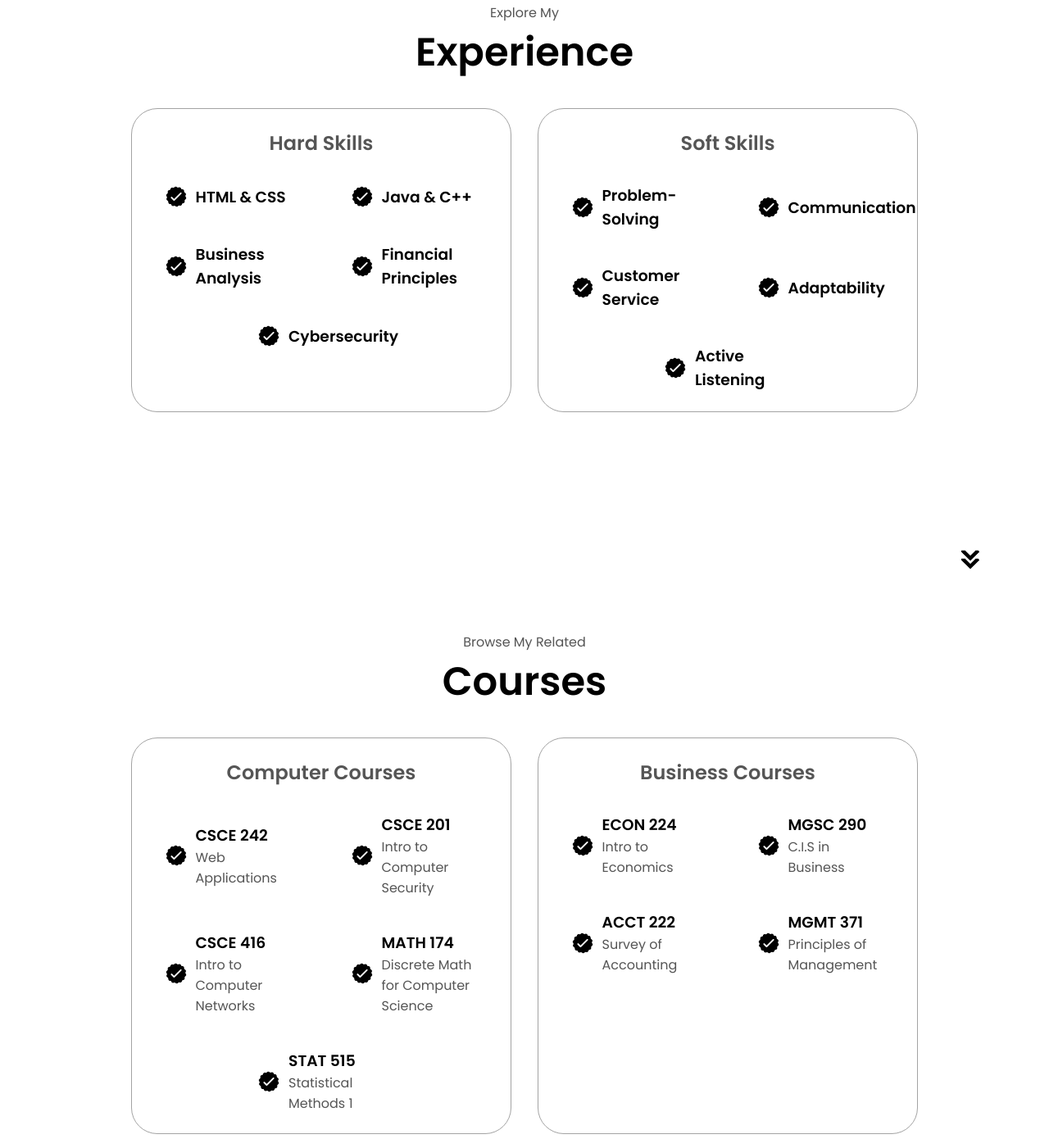
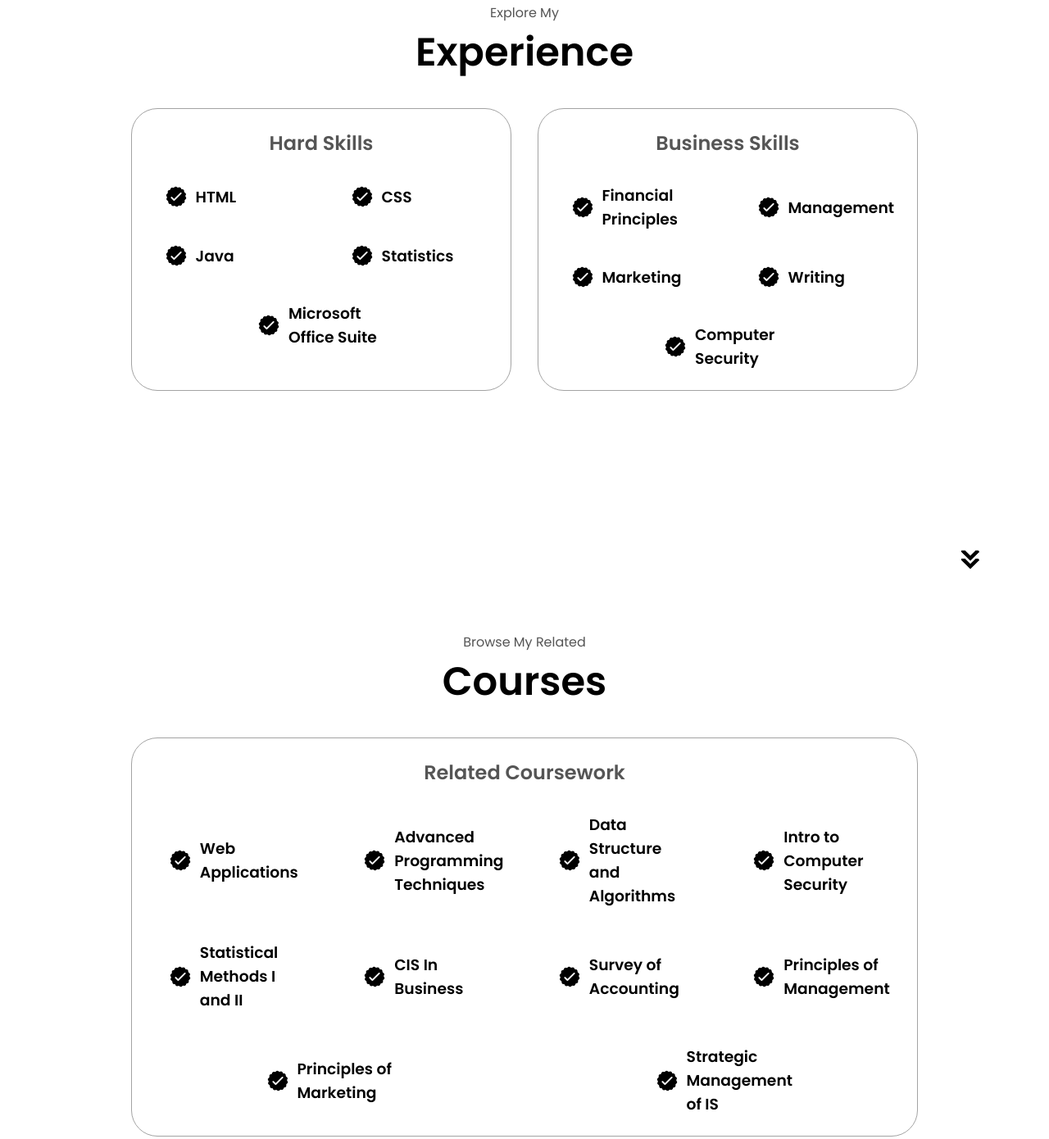
Before and after one commit to SGoldfine/html-css-js-resume, a plain HTML site: page index.html in a window 1280 px wide. Shown: the part 1693-3083 px from the top of the page at 82% size. Drawn offline with Linux system fonts and the light colour scheme.

Commit message:
updated skills and courses sections

```diff
--- a/index.html
+++ b/index.html
@@ -121,7 +121,7 @@
                             alt="Experience icon"
                             class="icon">
                             <div>
-                                <h3>HTML & CSS</h3>
+                                <h3>HTML</h3>
                             </div>
                         </article>
                         <article>
@@ -129,7 +129,7 @@
                             alt="Experience icon"
                             class="icon">
                             <div>
-                                <h3>Java & C++</h3>
+                                <h3>CSS<h3>
                             </div>
                         </article>
                         <article>
@@ -137,9 +137,30 @@
                             alt="Experience icon"
                             class="icon">
                             <div>
-                                <h3>Business Analysis</h3>
+                                <h3>Java</h3>
                             </div>
                         </article>
+                        <article>
+                            <img src="./assets/checkmark.png"
+                            alt="Experience icon"
+                            class="icon">
+                            <div>
+                                <h3>Statistics</h3>
+                            </div>
+                        </article>
+                        <article>
+                            <img src="./assets/checkmark.png"
+                            alt="Experience icon"
+                            class="icon">
+                            <div>
+                                <h3>Microsoft Office Suite</h3>
+                            </div>
+                        </article>
+                    </div>
+                </div>
+                <div class="details-container">
+                    <h2 class="experience-sub-title">Business Skills</h2>
+                    <div class="article-container">
                         <article>
                             <img src="./assets/checkmark.png"
                             alt="Experience icon"
@@ -153,20 +174,7 @@
                             alt="Experience icon"
                             class="icon">
                             <div>
-                                <h3>Cybersecurity</h3>
-                            </div>
-                        </article>
-                    </div>
-                </div>
-                <div class="details-container">
-                    <h2 class="experience-sub-title">Soft Skills</h2>
-                    <div class="article-container">
-                        <article>
-                            <img src="./assets/checkmark.png"
-                            alt="Experience icon"
-                            class="icon">
-                            <div>
-                                <h3>Problem-Solving</h3>
+                                <h3>Management</h3>
                             </div>
                         </article>
                         <article>
@@ -174,7 +182,7 @@
                             alt="Experience icon"
                             class="icon">
                             <div>
-                                <h3>Communication</h3>
+                                <h3>Marketing</h3>
                             </div>
                         </article>
                         <article>
@@ -182,7 +190,7 @@
                             alt="Experience icon"
                             class="icon">
                             <div>
-                                <h3>Customer Service</h3>
+                                <h3>Writing</h3>
                             </div>
                         </article>
                         <article>
@@ -190,15 +198,7 @@
                             alt="Experience icon"
                             class="icon">
                             <div>
-                                <h3>Adaptability</h3>
-                            </div>
-                        </article>
-                        <article>
-                            <img src="./assets/checkmark.png"
-                            alt="Experience icon"
-                            class="icon">
-                            <div>
-                                <h3>Active Listening</h3>
+                                <h3>Computer Security</h3>
                             </div>
                         </article>
                     </div>
@@ -218,15 +218,14 @@
         <div class="course-details-container">
             <div class="about-containers">
                 <div class="details-container">
-                    <h2 class="course-sub-title">Computer Courses</h2>
+                    <h2 class="course-sub-title">Related Coursework</h2>
                     <div class="article-container">
                         <article>
                             <img src="./assets/checkmark.png"
                             alt="Experience icon"
                             class="icon">
                             <div>
-                                <h3>CSCE 242</h3>
-                                <p>Web Applications</p>
+                                <h3>Web Applications</h3>
                             </div>
                         </article>
                         <article>
@@ -234,8 +233,7 @@
                             alt="Experience icon"
                             class="icon">
                             <div>
-                                <h3>CSCE 201</h3>
-                                <p>Intro to Computer Security</p>
+                                <h3>Advanced Programming Techniques</h3>
                             </div>
                         </article>
                         <article>
@@ -243,8 +241,7 @@
                             alt="Experience icon"
                             class="icon">
                             <div>
-                                <h3>CSCE 416</h3>
-                                <p>Intro to Computer Networks</p>
+                                <h3>Data Structure and Algorithms</h3>
                             </div>
                         </article>
                         <article>
@@ -252,8 +249,7 @@
                             alt="Experience icon"
                             class="icon">
                             <div>
-                                <h3>MATH 174</h3>
-                                <p>Discrete Math for Computer Science</p>
+                                <h3>Intro to Computer Security</h3>
                             </div>
                         </article>
                         <article>
@@ -261,22 +257,7 @@
                             alt="Experience icon"
                             class="icon">
                             <div>
-                                <h3>STAT 515</h3>
-                                <p>Statistical Methods 1</p>
-                            </div>
-                        </article>
-                    </div>
-                </div>
-                <div class="details-container">
-                    <h2 class="course-sub-title">Business Courses</h2>
-                    <div class="article-container">
-                        <article>
-                            <img src="./assets/checkmark.png"
-                            alt="Experience icon"
-                            class="icon">
-                            <div>
-                                <h3>ECON 224</h3>
-                                <p>Intro to Economics</p>
+                                <h3>Statistical Methods I and II</h3>
                             </div>
                         </article>
                         <article>
@@ -284,8 +265,7 @@
                             alt="Experience icon"
                             class="icon">
                             <div>
-                                <h3>MGSC 290</h3>
-                                <p>C.I.S in Business</p>
+                                <h3>CIS In Business</h3>
                             </div>
                         </article>
                         <article>
@@ -293,8 +273,7 @@
                             alt="Experience icon"
                             class="icon">
                             <div>
-                                <h3>ACCT 222</h3>
-                                <p>Survey of Accounting</p>
+                                <h3>Survey of Accounting</h3>
                             </div>
                         </article>
                         <article>
@@ -302,8 +281,23 @@
                             alt="Experience icon"
                             class="icon">
                             <div>
-                                <h3>MGMT 371</h3>
-                                <p>Principles of Management</p>
+                                <h3>Principles of Management</h3>
+                            </div>
+                        </article>
+                        <article>
+                            <img src="./assets/checkmark.png"
+                            alt="Experience icon"
+                            class="icon">
+                            <div>
+                                <h3>Principles of Marketing</h3>
+                            </div>
+                        </article>
+                        <article>
+                            <img src="./assets/checkmark.png"
+                            alt="Experience icon"
+                            class="icon">
+                            <div>
+                                <h3>Strategic Management of IS</h3>
                             </div>
                         </article>
                     </div>
```
